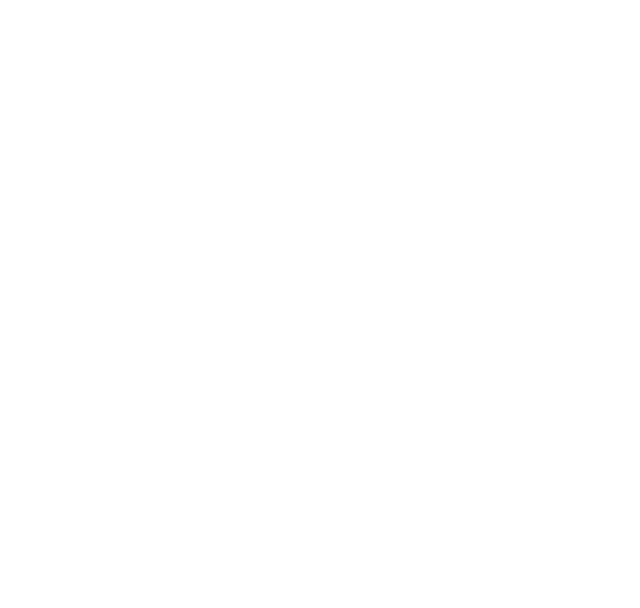
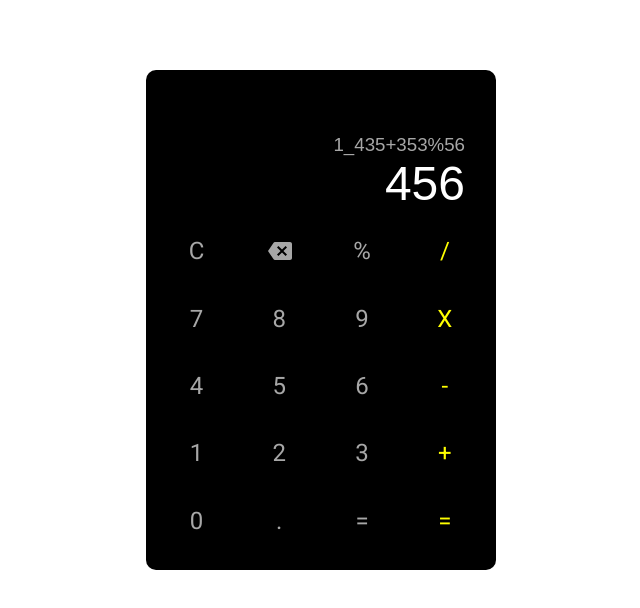
Before and after one commit to igaganpreet/Calculator, a React (Create React App) app: page / in a window 1280 px wide. Shown: the top 608 px of the page, without its empty margins (319-959 px from the left). Built offline with nearby package versions, Linux system fonts and the light colour scheme.

Commit message:
update ui

```diff
--- a/public/index.html
+++ b/public/index.html
@@ -3,7 +3,7 @@
   <head>
     <link rel="stylesheet" href="styles.css" />
 
-    <title>tic-tac-toe</title>
+    <title>Calculator</title>
   </head>
 
   <body>
--- a/public/styles.css
+++ b/public/styles.css
@@ -13,13 +13,48 @@
   height: 100vh;
   overflow: hidden;
 }
-
+h3 {
+  color: #a7a7a7;
+  text-align: end;
+  padding: 0 31px;
+}
+h1 {
+  font-size: 3em;
+  text-align: end;
+  padding: 0 31px;
+}
 .container {
-  margin: 0;
+  margin: 70px 35%;
+  padding-top: 5%;
+  height: 500px;
+  width: 350px;
   text-align: center;
   display: flex;
   flex-direction: column;
-  justify-content: center;
   justify-self: center;
-  border: 2px solid white;
+  border-radius: 10px;
+  background: black;
 }
+.main {
+  display: flex;
+  flex-direction: row;
+  /* align-self: center; */
+  justify-content: space-evenly;
+  height: 350px;
+  width: 350px;
+}
+.inner {
+  display: flex;
+  flex-direction: column;
+  justify-content: space-evenly;
+}
+.inner .valButton {
+  color: #a7a7a7;
+  font-size: 1.5em;
+}
+#col4 .valButton {
+  color: yellow;
+}
+#backspaceIcon {
+  padding: 15px;
+}
--- a/src/Components/App.jsx
+++ b/src/Components/App.jsx
@@ -1,6 +1,42 @@
 import React from "react";
-
+import Clickables from "./Clickables";
+import BackspaceIcon from "@material-ui/icons/Backspace";
 function App() {
-  return <div className="container"></div>;
+  return (
+    <div className="container">
+      <h3>1_435+353%56</h3>
+      <h1>456</h1>
+      <div className="main">
+        <div className="inner">
+          <Clickables val="C" />
+          <Clickables val="7" />
+          <Clickables val="4" />
+          <Clickables val="1" />
+          <Clickables val="0" />
+        </div>
+        <div className="inner">
+          <Clickables val={<BackspaceIcon />} cName="backspaceIcon" />
+          <Clickables val="8" />
+          <Clickables val="5" />
+          <Clickables val="2" />
+          <Clickables val="." />
+        </div>
+        <div className="inner">
+          <Clickables val="%" />
+          <Clickables val="9" />
+          <Clickables val="6" />
+          <Clickables val="3" />
+          <Clickables val="=" />
+        </div>
+        <div className="inner" id="col4">
+          <Clickables val="/" />
+          <Clickables val="X" />
+          <Clickables val="-" />
+          <Clickables val="+" />
+          <Clickables val="=" />
+        </div>
+      </div>
+    </div>
+  );
 }
 export default App;
--- /dev/null
+++ b/src/Components/Clickables.jsx
@@ -0,0 +1,23 @@
+import React from "react";
+import Button from "@material-ui/core/Button";
+
+function Clickable(props) {
+  if (props.cName) {
+    return (
+      <Button id={props.cName} className="valButton">
+        {props.val}
+      </Button>
+    );
+  }
+  // else if(props.cName==="equalsButton"){
+  //   return (
+  //     <Button id={props.cName} className="valButton">
+  //       {props.val}
+  //     </Button>
+  //   );
+  // }
+  else {
+    return <Button className="valButton">{props.val}</Button>;
+  }
+}
+export default Clickable;
```
